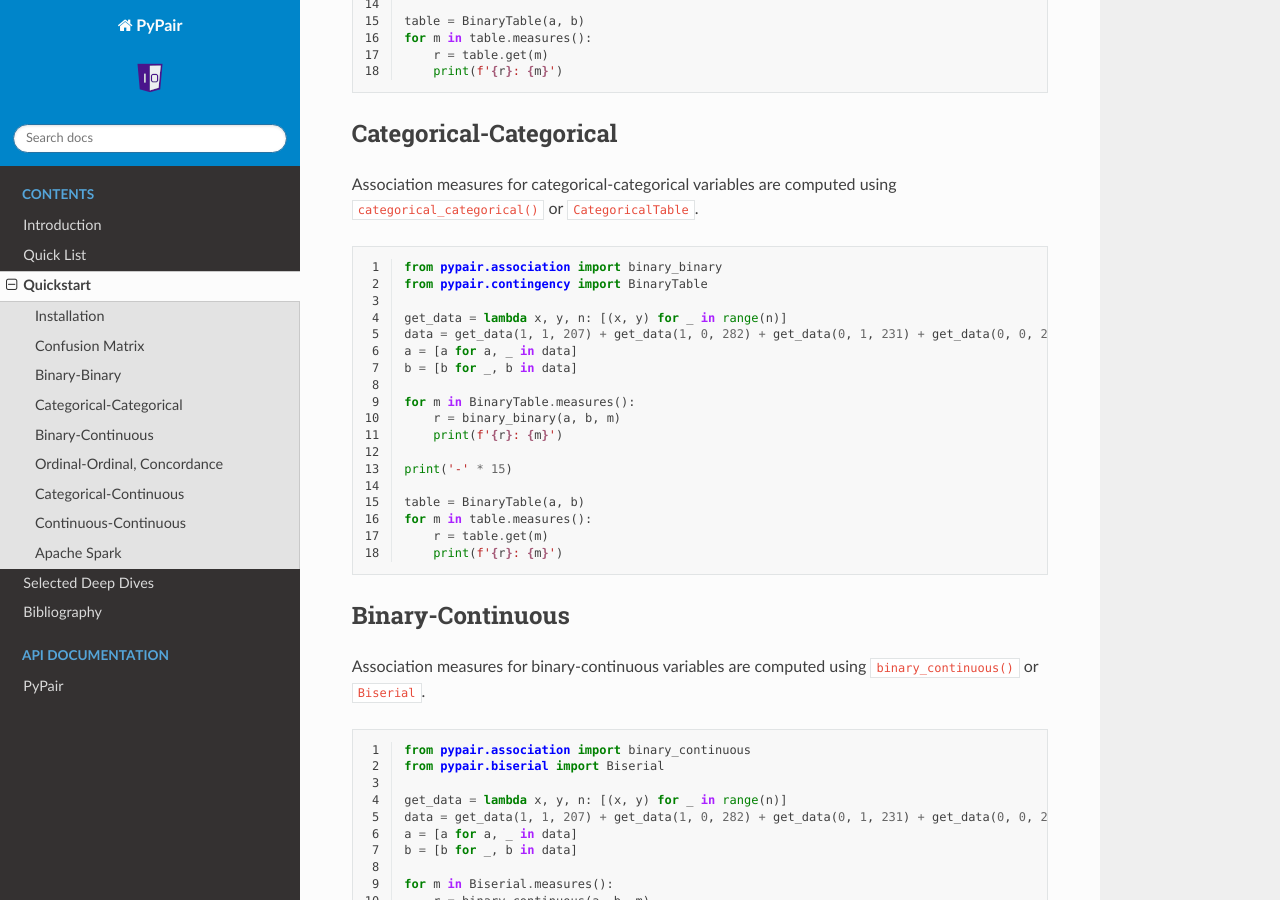
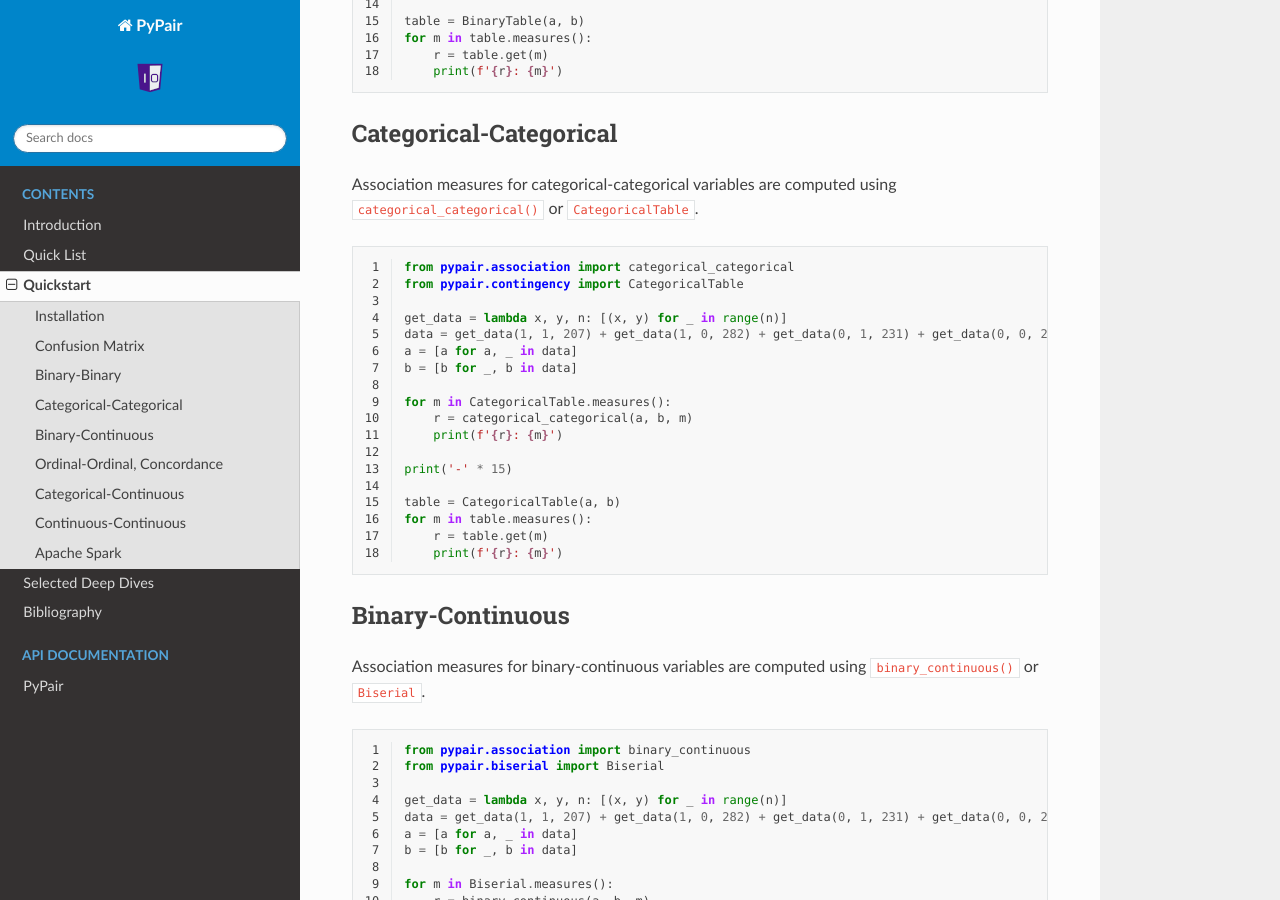
Before and after one commit to oneoffcoder/py-pair, a Sphinx documentation site: the page built from docs/source/quickstart.rst, in a window 1280 px wide and 900 px high, scrolled down 1684 px. Built offline with Sphinx 7.4.7 and the Read the Docs theme 2.0.0, drawn with Linux system fonts in a browser that asks for light colours.

Commit message:
fix example

```diff
--- a/docs/source/quickstart.rst
+++ b/docs/source/quickstart.rst
@@ -33,7 +33,7 @@ Categorical-Categorical
 
 Association measures for categorical-categorical variables are computed using ``categorical_categorical()`` or ``CategoricalTable``.
 
-.. literalinclude:: _code/binary-demo.py
+.. literalinclude:: _code/categorical-demo.py
    :language: python
    :linenos:
 
```
